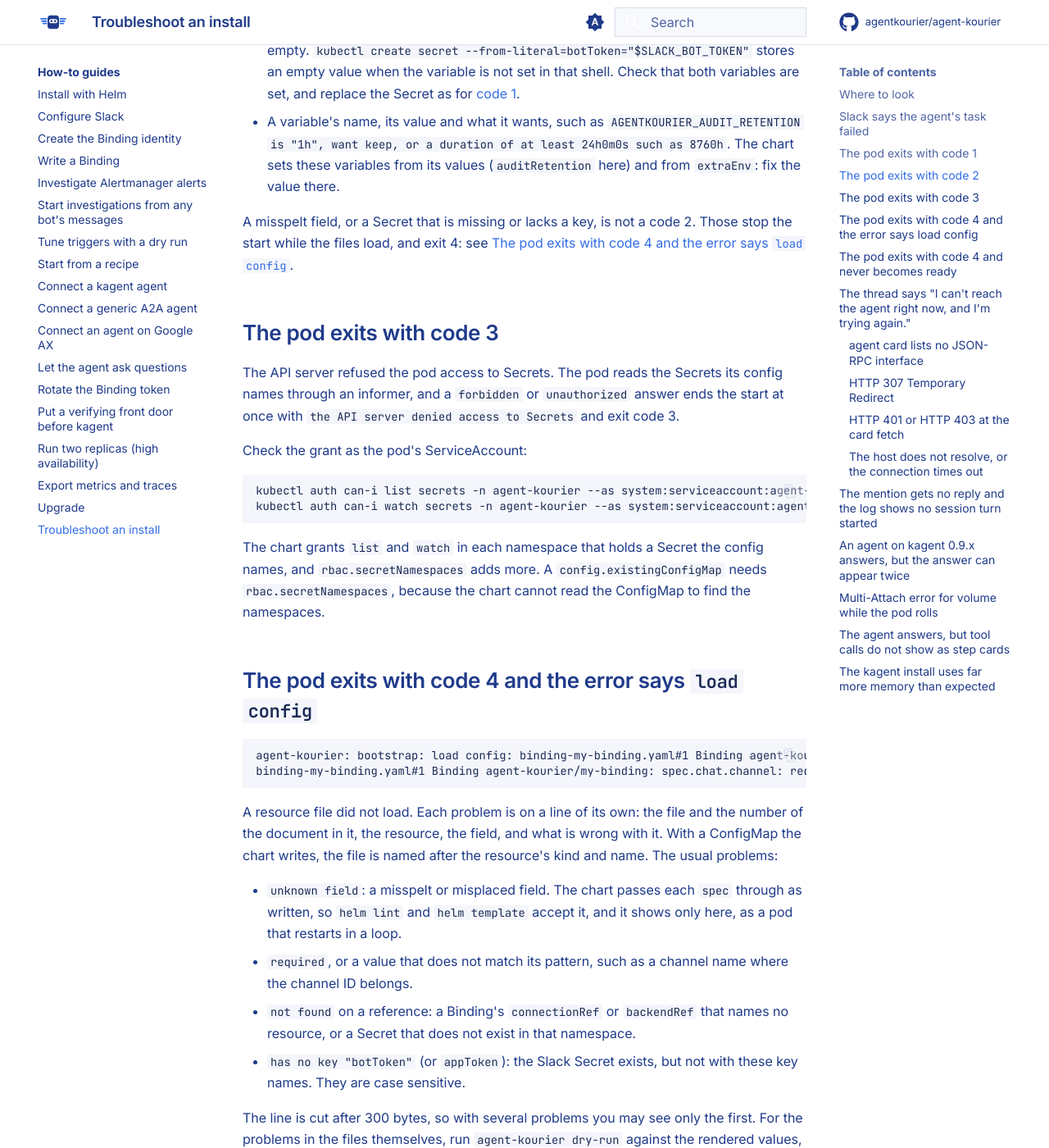
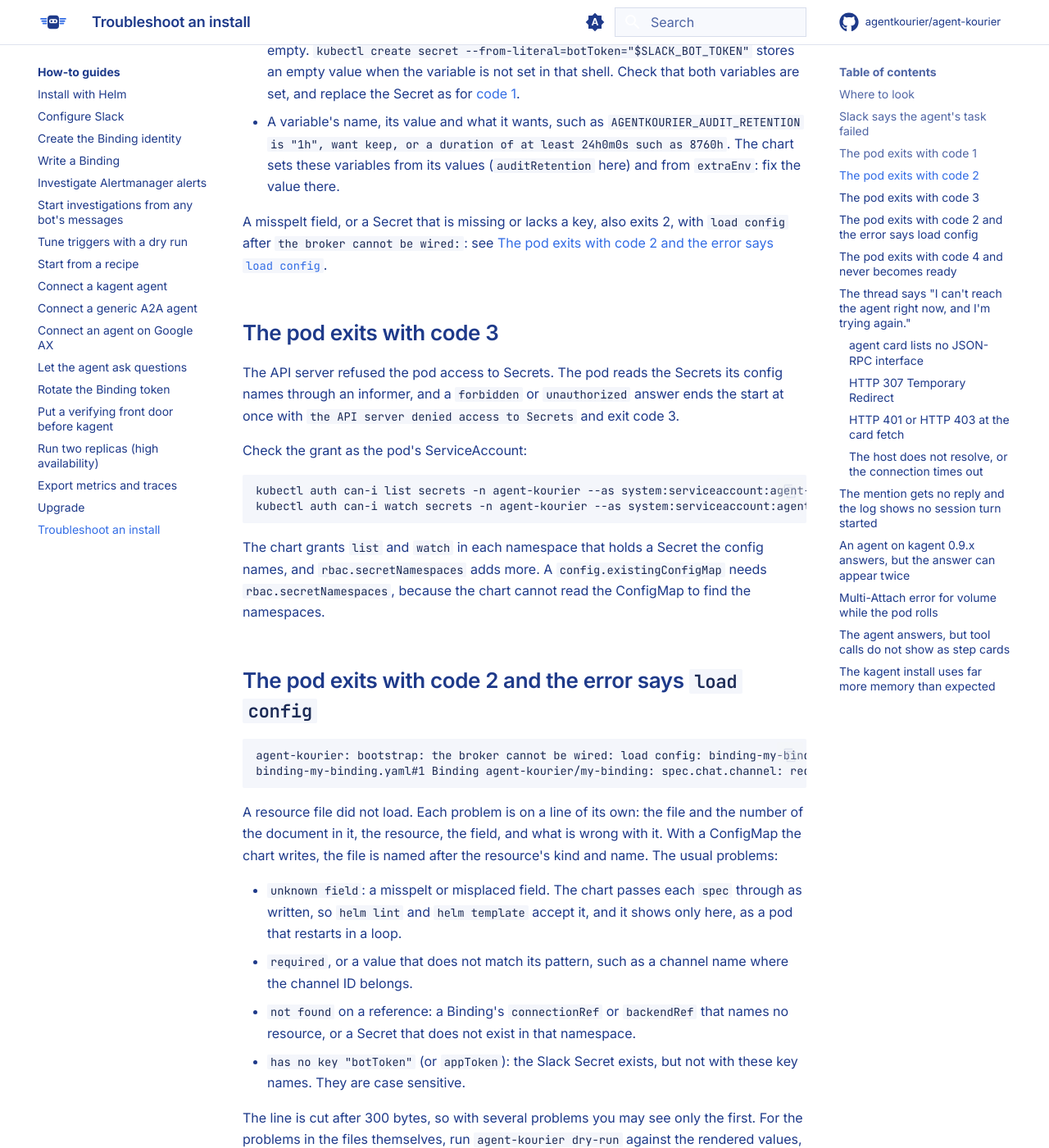
Before and after one commit to agentkourier/agent-kourier, an MkDocs documentation site: the page built from docs/how-to/troubleshoot.md, in a window 1280 px wide and 1400 px high, scrolled down 2135 px. Shown: the whole window at 82% size. Built offline with MkDocs 1.6.1 and Material for MkDocs 9.7.7, drawn with Linux system fonts in a browser that asks for light colours; comment, search, counter and statistics services are not loaded.

Commit message:
docs(troubleshoot): a config that does not load exits 2
With config load errors now wrapped as wiring errors, a misspelt field, a missing Secret or key and a dangling reference exit 2, and the message reads 'bootstrap: the broker cannot be wired: load config: ...'. Move the load-config entry under code 2 and quote the new text, checked by running Bootstrap on a config with a misspelt field.

````diff
--- a/docs/how-to/troubleshoot.md
+++ b/docs/how-to/troubleshoot.md
@@ -81,8 +81,8 @@ it cannot use. A restart fails the same way. The text after `the broker cannot b
   `AGENTKOURIER_AUDIT_RETENTION is "1h", want keep, or a duration of at least 24h0m0s such as 8760h`. The chart sets these
   variables from its values (`auditRetention` here) and from `extraEnv`: fix the value there.
 
-A misspelt field, or a Secret that is missing or lacks a key, is not a code 2. Those stop the start while the files
-load, and exit 4: see [The pod exits with code 4 and the error says `load config`](#the-pod-exits-with-code-4-and-the-error-says-load-config).
+A misspelt field, or a Secret that is missing or lacks a key, also exits 2, with `load config` after
+`the broker cannot be wired:`: see [The pod exits with code 2 and the error says `load config`](#the-pod-exits-with-code-2-and-the-error-says-load-config).
 
 ## The pod exits with code 3
 
@@ -101,10 +101,10 @@ The chart grants `list` and `watch` in each namespace that holds a Secret the co
 adds more. A `config.existingConfigMap` needs `rbac.secretNamespaces`, because the chart cannot
 read the ConfigMap to find the namespaces.
 
-## The pod exits with code 4 and the error says `load config`
+## The pod exits with code 2 and the error says `load config`
 
 ```text
-agent-kourier: bootstrap: load config: binding-my-binding.yaml#1 Binding agent-kourier/my-binding: spec.chat.chanel: unknown field
+agent-kourier: bootstrap: the broker cannot be wired: load config: binding-my-binding.yaml#1 Binding agent-kourier/my-binding: spec.chat.chanel: unknown field
 binding-my-binding.yaml#1 Binding agent-kourier/my-binding: spec.chat.channel: required
 ```
 
````
